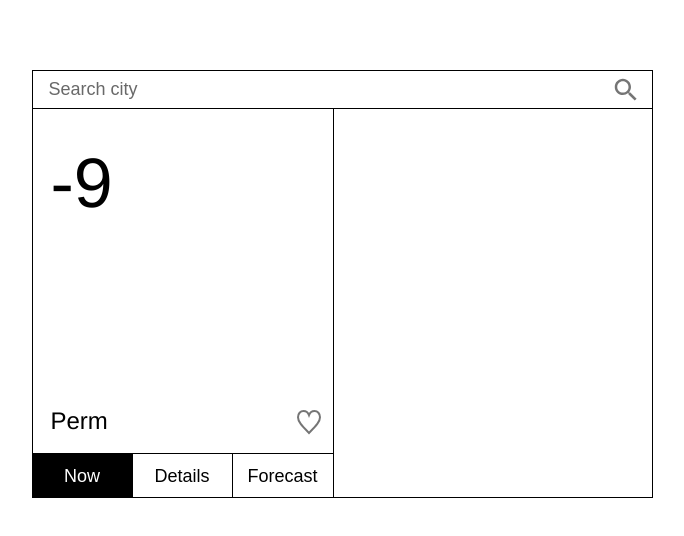
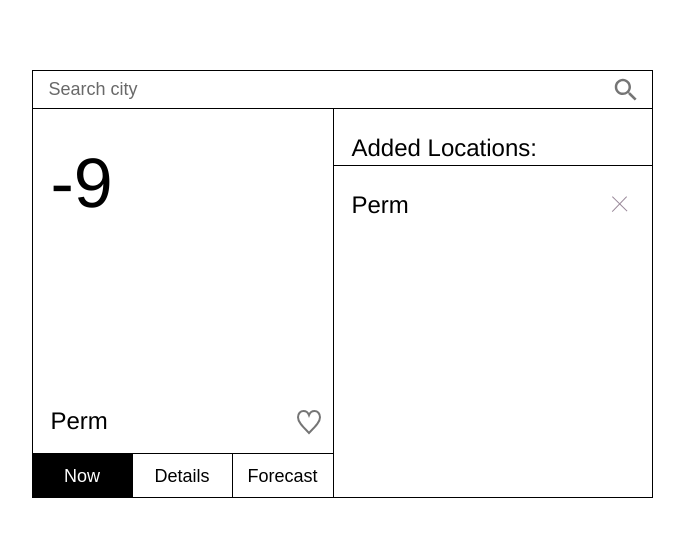
Before and after one commit to AlexRay-dev/weather-vue, a Vue app: page / in a window 1280 px wide. Shown: the top 536 px of the page, without its empty margins (298-982 px from the left). Built offline with nearby package versions, Linux system fonts and the light colour scheme.

Commit message:
added favorites components

```diff
--- a/src/App.vue
+++ b/src/App.vue
@@ -5,7 +5,7 @@
         <search-form/>
         <div class="weather__main">
           <weather-tabs/>
-
+          <favorite-list/>
         </div>
       </div>
     </div>
@@ -16,10 +16,11 @@
 
 import SearchForm from "@/components/SearchForm";
 import WeatherTabs from "@/components/weather-tabs/WeatherTabs";
+import FavoriteList from "@/components/favorites/FavoriteList";
 
 export default {
   name: 'App',
-  components: {WeatherTabs, SearchForm},
+  components: {FavoriteList, WeatherTabs, SearchForm},
 }
 </script>
 
@@ -33,22 +34,23 @@ export default {
 
   ul {
     list-style: none;
-    padding: 0;
-    margin: 0;
   }
 }
+
 .weather {
   width: 621px;
-  /*height: 462px;*/
   margin: 50px auto auto auto;
   padding: 10px;
   font-size: 24px;
   line-height: 28px;
   background-color: #fff;
 }
+
 .weather__main {
+  display: flex;
   height: 388px;
 }
+
 .weather__container {
   border: 1px solid #000;
 }
--- /dev/null
+++ b/src/components/favorites/FavoriteItem.vue
@@ -0,0 +1,60 @@
+<template>
+  <li class="favorite__item">
+    <div
+        class="favorite__item-title"
+        @click="showWeather"
+    >
+      Perm
+    </div>
+    <button
+        class="favorite__item-button"
+        @click="removeFromFavorites"
+    >
+      <icon-close/>
+    </button>
+  </li>
+</template>
+
+<script>
+import IconClose from "@/components/icons/IconClose";
+
+export default {
+  name: 'favorite-item',
+  components: {IconClose},
+  methods: {
+    showWeather() {
+
+    },
+    removeFromFavorites() {
+
+    }
+  }
+}
+</script>
+
+<style lang="scss" scoped>
+.favorite__item {
+  display: flex;
+  justify-content: space-between;
+
+  &:not(:last-child) {
+    margin-bottom: 14px;
+  }
+
+  &-title {
+    font-size: 24px;
+    cursor: pointer;
+
+    &:hover {
+      text-decoration: underline;
+    }
+  }
+
+  &-button {
+    border: none;
+    background: inherit;
+    outline: none;
+    cursor: pointer;
+  }
+}
+</style>
--- /dev/null
+++ b/src/components/favorites/FavoriteList.vue
@@ -0,0 +1,36 @@
+<template>
+  <div class='favorite'>
+    <div class='favorite__title'>Added Locations:</div>
+
+    <ul class="favorite__list">
+      <favorite-item/>
+    </ul>
+  </div>
+</template>
+
+<script>
+import FavoriteItem from "@/components/favorites/FavoriteItem";
+
+export default {
+  name: 'favorite-list',
+  components: {FavoriteItem}
+}
+</script>
+
+<style lang="scss" scoped>
+.favorite {
+  width: 100%;
+  overflow-y: auto;
+
+  &__title {
+    font-size: 24px;
+    padding: 25px 18px 3px;
+    border-bottom: 1px solid #000;
+  }
+
+  &__list {
+    padding: 25px 18px 18px;
+    margin: 0;
+  }
+}
+</style>
--- /dev/null
+++ b/src/components/icons/IconClose.vue
@@ -0,0 +1,39 @@
+<template>
+  <svg
+      :width="width"
+      :height="height"
+      :viewBox="`0 0 ${width} ${height}`"
+      fill="none"
+  >
+    <line y1="-0.5" x2="20.7803" y2="-0.5" transform="matrix(0.710506 0.703691 -0.65218 0.758064 1 1)" :stroke="iconColor"/>
+    <line y1="-0.5" x2="20.8155" y2="-0.5" transform="matrix(0.693335 -0.720616 0.670126 0.742247 1.56787 16)" :stroke="iconColor"/>
+  </svg>
+</template>
+
+<script>
+export default {
+  name: 'icon-close',
+  props: {
+    width: {
+      type: [Number, String],
+      default: 17
+    },
+    height: {
+      type: [Number, String],
+      default: 16
+    },
+    iconColor: {
+      type: String,
+      default: '#998899'
+    },
+    isFilled: {
+      type: Boolean,
+      default: false
+    }
+  }
+}
+</script>
+
+<style scoped>
+
+</style>
--- a/src/components/icons/IconFavorite.vue
+++ b/src/components/icons/IconFavorite.vue
@@ -16,6 +16,7 @@
 
 <script>
 export default {
+  name: 'icon-favorite',
   props: {
     width: {
       type: [Number, String],
--- a/src/components/weather-tabs/DetailsTab.vue
+++ b/src/components/weather-tabs/DetailsTab.vue
@@ -25,6 +25,11 @@ export default {
     margin-bottom: 42px;
   }
 
+  &__list {
+    padding: 0;
+    margin: 0;
+  }
+
   &__item {
     font-size: 24px;
 
--- a/src/components/weather-tabs/ForecastTab.vue
+++ b/src/components/weather-tabs/ForecastTab.vue
@@ -26,5 +26,9 @@ export default {
     font-size: 24px;
     margin-bottom: 7px;
   }
+  &__list {
+    padding: 0;
+    margin: 0;
+  }
 }
 </style>
```
